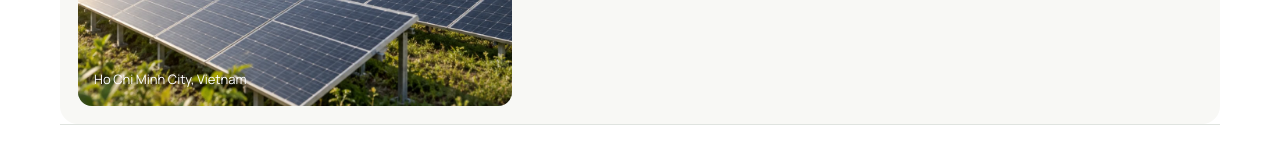
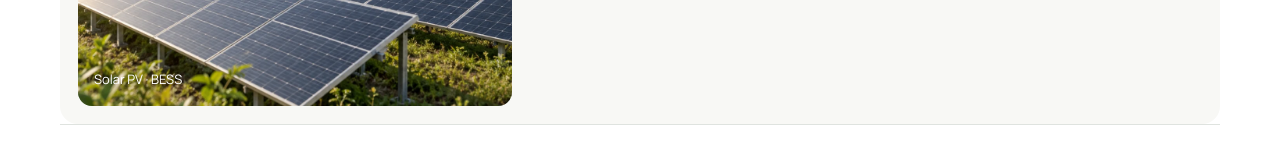
Before and after one commit to Nhutduyasda/viet-le-portfolio, a Next.js app: page / in a window 1280 px wide. Shown: the part 2462-2621 px from the top of the page. Built offline with nearby package versions, Linux system fonts and the light colour scheme.

Commit message:
fix(phase-2): clarify illustrative media labels

```diff
--- a/src/components/sections/Expertise.tsx
+++ b/src/components/sections/Expertise.tsx
@@ -12,7 +12,7 @@ const features = [
     detail: "Engineering work in the development of solar PV and battery energy storage projects.",
     media: "/images/solar-bess.webp",
     alt: "Solar panels with battery storage equipment in a subtropical landscape",
-    location: "Ho Chi Minh City, Vietnam",
+    mediaLabel: "Solar PV · BESS",
   },
   {
     number: "02",
@@ -22,7 +22,7 @@ const features = [
     detail: "Technical development across solar photovoltaic systems and battery energy storage.",
     media: "/images/about-wind.webp",
     alt: "Wind turbines in a green renewable energy landscape",
-    location: "Renewable Energy",
+    mediaLabel: "Renewable Energy",
   },
   {
     number: "03",
@@ -32,7 +32,7 @@ const features = [
     detail: "Senior Project Development Engineer (PV & BESS) at GreenYellow Asia, based in Ho Chi Minh City.",
     media: "/images/solar-hero.jpg",
     alt: "Renewable energy landscape with wind turbines",
-    location: "Ho Chi Minh City, Vietnam",
+    mediaLabel: "Project Development",
   },
 ];
 
@@ -64,7 +64,7 @@ export function Expertise() {
                   <div className="feature-media">
                     <Image src={feature.media} alt={feature.alt} fill sizes="(max-width: 650px) calc(100vw - 48px), (max-width: 900px) 45vw, 440px" quality={85} className="feature-photo" />
                     <span className="feature-media-number">{feature.number}</span>
-                    <span className="feature-media-place">{feature.location}</span>
+                    <span className="feature-media-place">{feature.mediaLabel}</span>
                   </div>
                   <div className="feature-copy">
                     <div><span className="feature-category">{feature.category}</span><h4>{feature.title}</h4><p className="feature-focus">{feature.focus}</p></div>
```
